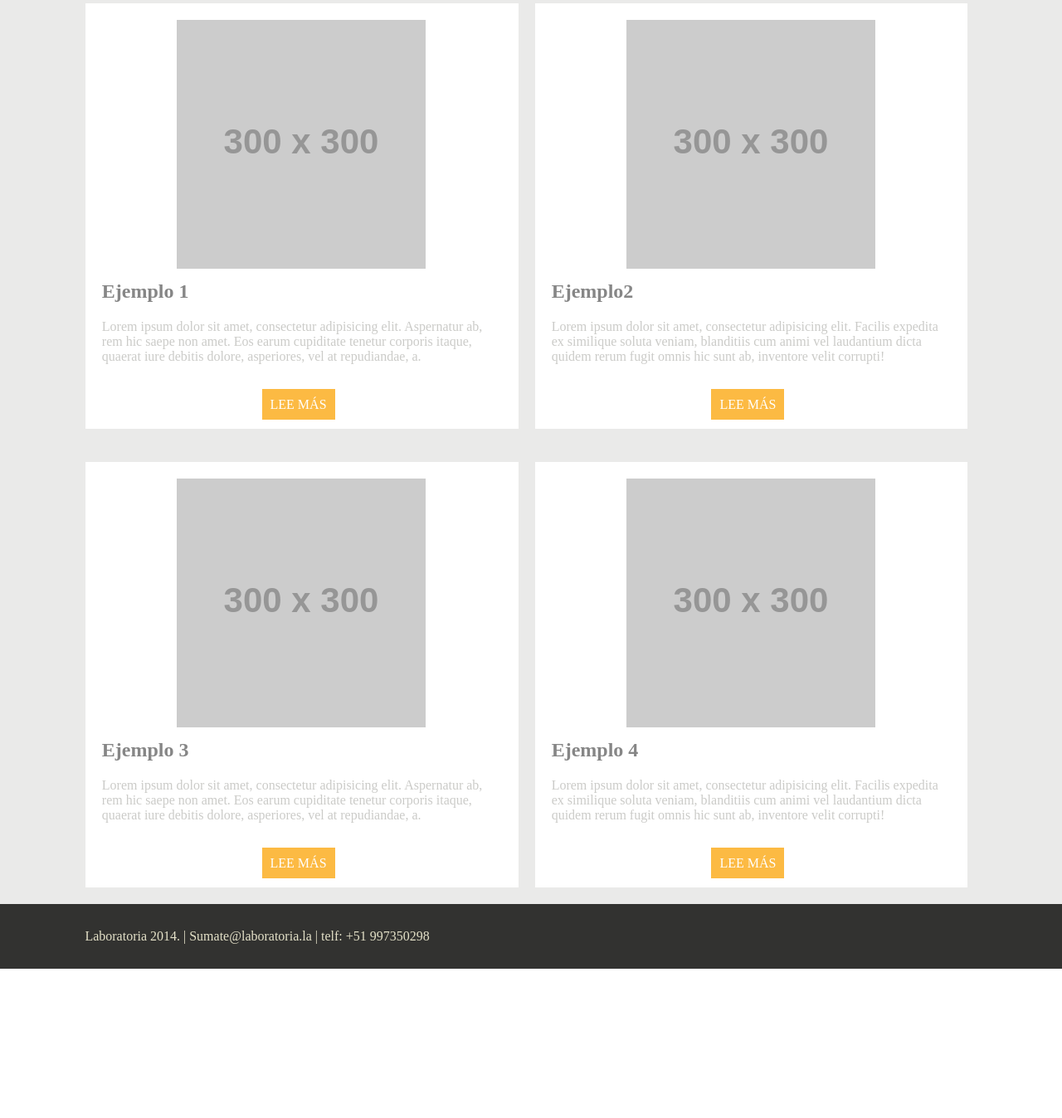
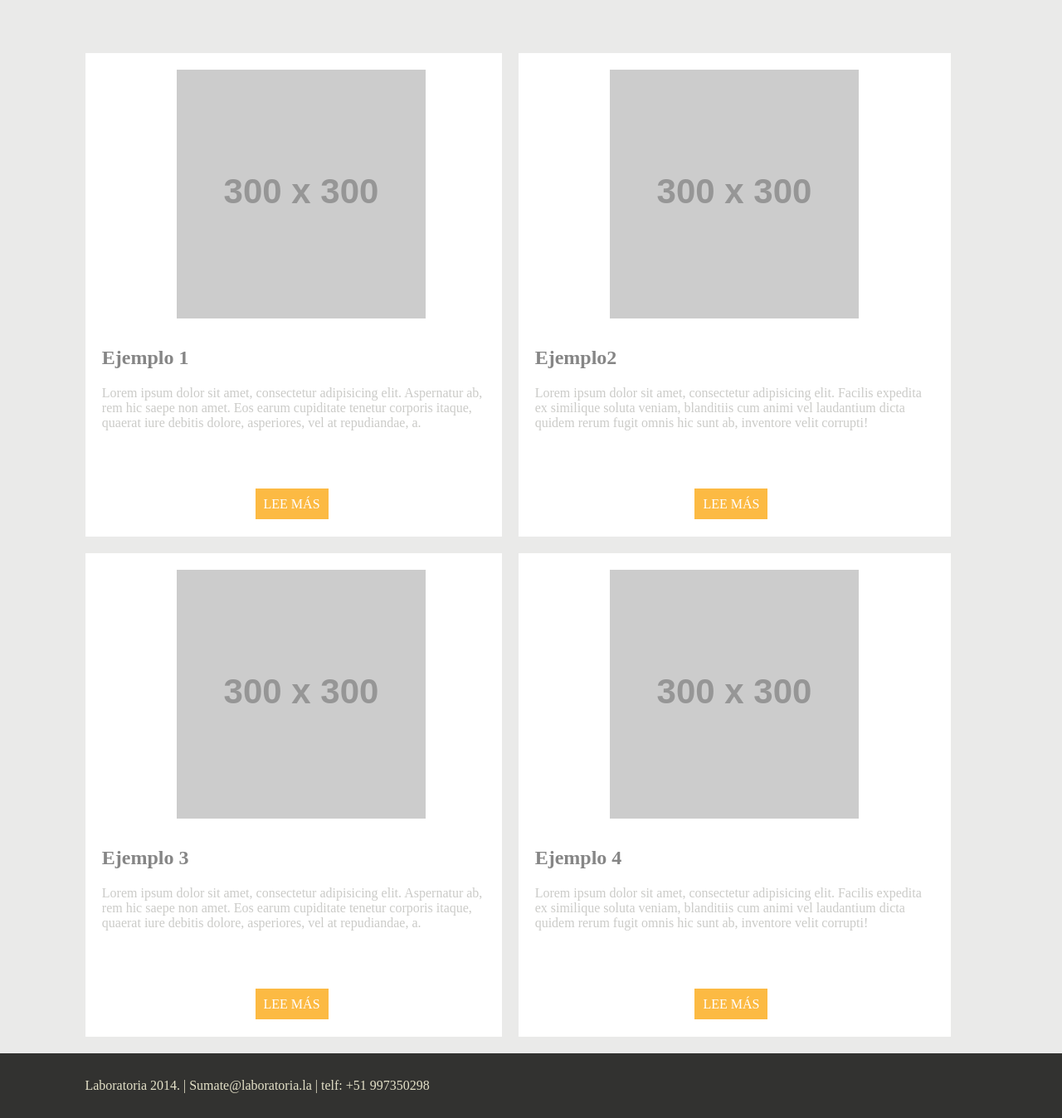
Before and after one commit to Sacunao/tini, a plain HTML site: page index.html in a window 1280 px wide. Shown: the part 566-1914 px from the top of the page at 83% size. Before the commit the page ends 1734 px from the top, so only its background shows below. Drawn offline with Linux system fonts and the light colour scheme; placeholder pictures from the web are drawn by us.

Commit message:
modificando cuadros

```diff
--- a/css/main.css
+++ b/css/main.css
@@ -41,16 +41,21 @@ header img{
 
 section{
 	background-color: #EAEAE9;
+	padding-top: 80px;
 }
 
 .cuadros{
 	background-color: #FFFFFF;
-	padding: 20px;
-	margin: 20px 20px 20px 0px;
+	padding: 20px 20px 30px 20px;
+	margin: 0px 0px 20px 0px;
 }
 
+.right{
+	margin-right: 20px;
+}
 .cuadros h2{
 	color: #868686;
+	margin-top: 20px;
 }
 
 .cuadros p{
@@ -62,7 +67,7 @@ section{
 }
 
 .cuadros p{
-	margin-bottom: 40px;
+	margin-bottom: 80px;
 }
 
 .fotos{
--- a/index.html
+++ b/index.html
@@ -33,32 +33,40 @@
       	</header>
 		<section>
 			<div class="contenedor">
-				<div class="onerow first">
-					<div class="col6 cuadros">
+				<div class="onerow">
+					<div class="col6">
+						<div class="cuadros right">
 							<img class="fotos" src="http://placehold.it/300x300" alt="imagen">
 							<h2>Ejemplo 1</h2>
 							<p>Lorem ipsum dolor sit amet, consectetur adipisicing elit. Aspernatur ab, rem hic saepe non amet. Eos earum cupiditate tenetur corporis itaque, quaerat iure debitis dolore, asperiores, vel at repudiandae, a.</p>
 							<a href="#">LEE MÁS</a>
 						</div>
-					<div class="col6 cuadros">
+					</div>
+					<div class="col6">
+						<div class="cuadros">
 							<img class="fotos" src="http://placehold.it/300x300" alt="imagen">
 							<h2>Ejemplo2</h2>
 							<p>Lorem ipsum dolor sit amet, consectetur adipisicing elit. Facilis expedita ex similique soluta veniam, blanditiis cum animi vel laudantium dicta quidem rerum fugit omnis hic sunt ab, inventore velit corrupti!</p>
 							<a href="#">LEE MÁS</a>
 						</div>
 					</div>
-				<div class="onerow second">
-					<div class="col6 cuadros">
+				</div>
+				<div class="onerow">
+					<div class="col6">
+						<div class="cuadros right">
 							<img class="fotos" src="http://placehold.it/300x300" alt="imagen">
 							<h2>Ejemplo 3</h2>
 							<p>Lorem ipsum dolor sit amet, consectetur adipisicing elit. Aspernatur ab, rem hic saepe non amet. Eos earum cupiditate tenetur corporis itaque, quaerat iure debitis dolore, asperiores, vel at repudiandae, a.</p>
 							<a href="#">LEE MÁS</a>
 						</div>
-					<div class="col6 cuadros">
+					</div>
+					<div class="col6">
+						<div class="cuadros">
 							<img class="fotos" src="http://placehold.it/300x300" alt="imagen">
 							<h2>Ejemplo 4</h2>
 							<p>Lorem ipsum dolor sit amet, consectetur adipisicing elit. Facilis expedita ex similique soluta veniam, blanditiis cum animi vel laudantium dicta quidem rerum fugit omnis hic sunt ab, inventore velit corrupti!</p>
 							<a href="#">LEE MÁS</a>
+						</div>
 					</div>
 				</div>
 			</div>
```
Lines whose indentation alone changed are shown as unchanged.
